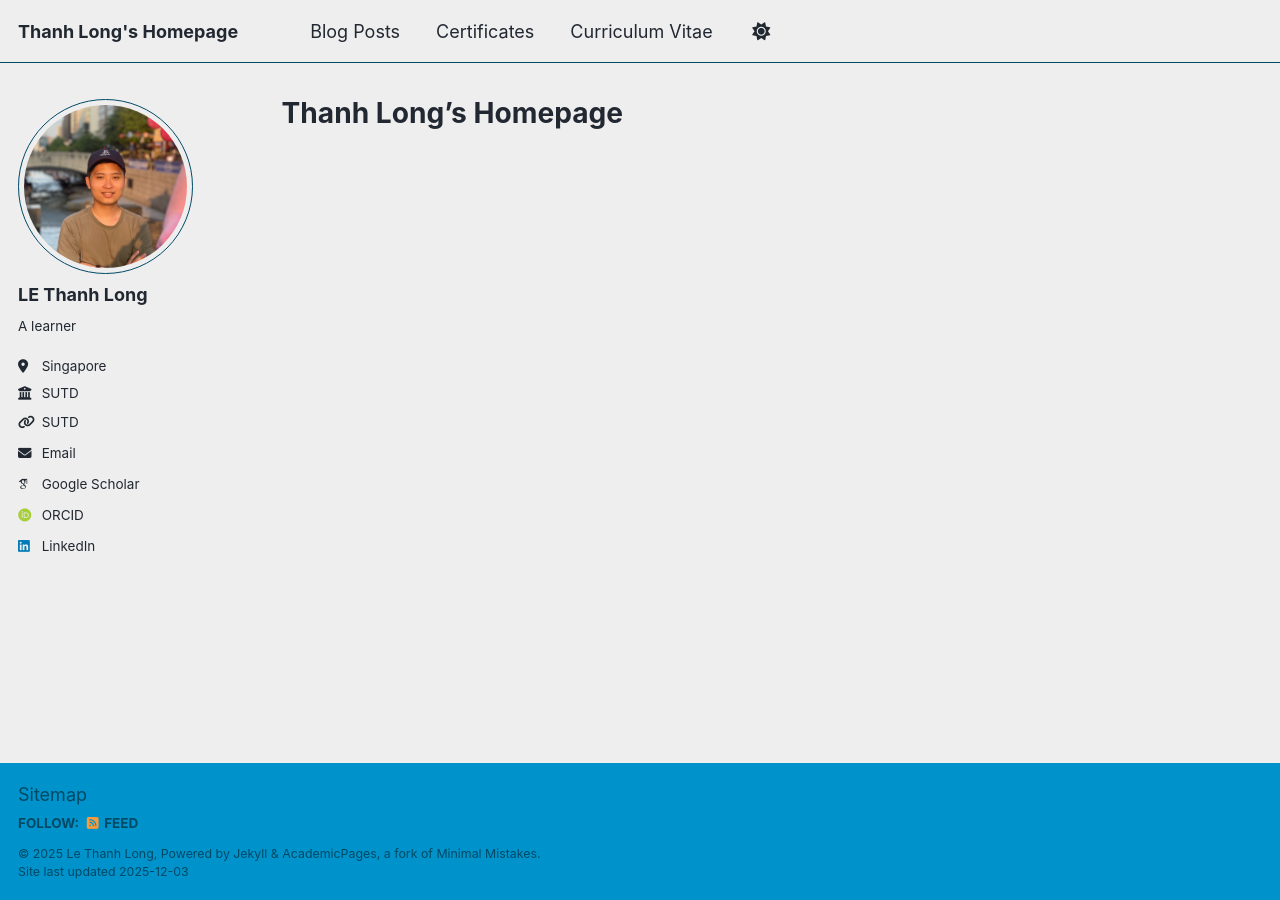
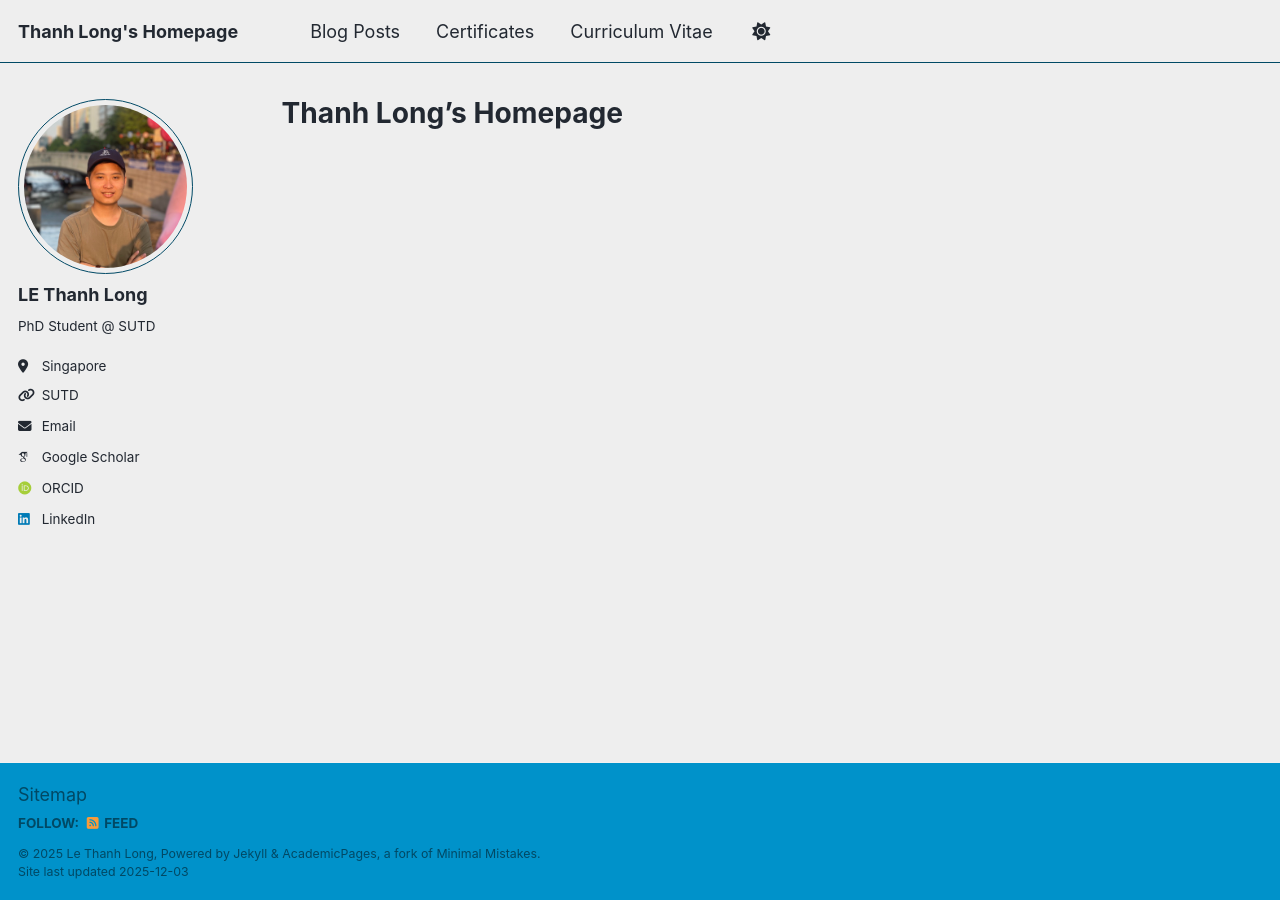
Before and after one commit to thanhlongvt98/thanhlongvt98.github.io, a Jekyll site: the page built from _pages/about.md, in a window 1280 px wide. Built offline with Jekyll 4.4.1, drawn with Linux system fonts in a browser that asks for light colours; some web fonts are replaced; a script bundle is joined from its source files by our own code; library files that are not in the unit come from our copies.

Commit message:
modifying

```diff
--- a/_config.yml
+++ b/_config.yml
@@ -26,9 +26,9 @@ author:
   avatar           : "profile.png"
   name             : "LE Thanh Long"
   pronouns         : # example: "she/her"
-  bio              : "A learner"
+  bio              : "PhD Student @ SUTD"
   location         : "Singapore"
-  employer         : "SUTD"
+  # employer         : "SUTD"
   uri              : https://www.sutd.edu.sg/
   uri_label        : "SUTD"
   email            : "long_le@mymail.sutd.edu.sg"
```
